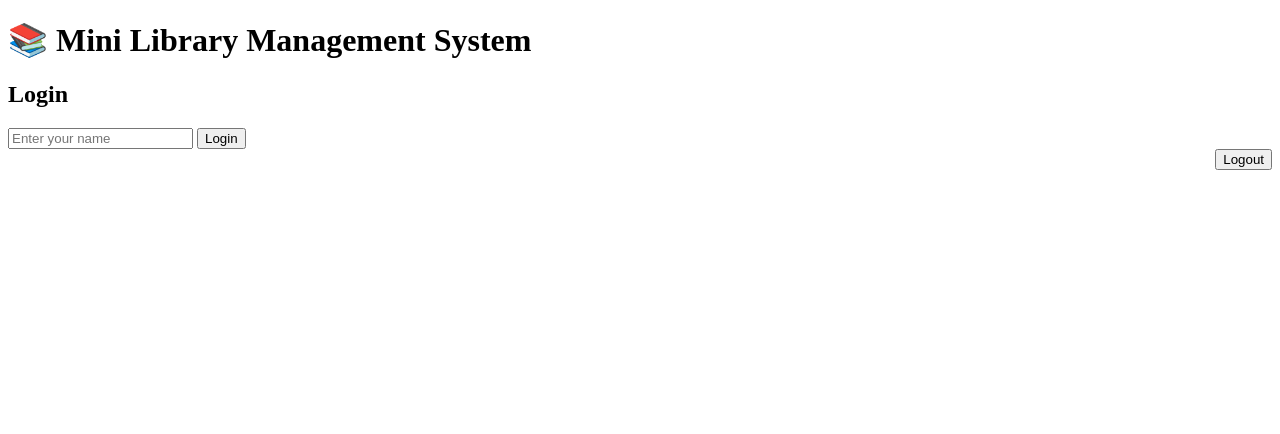
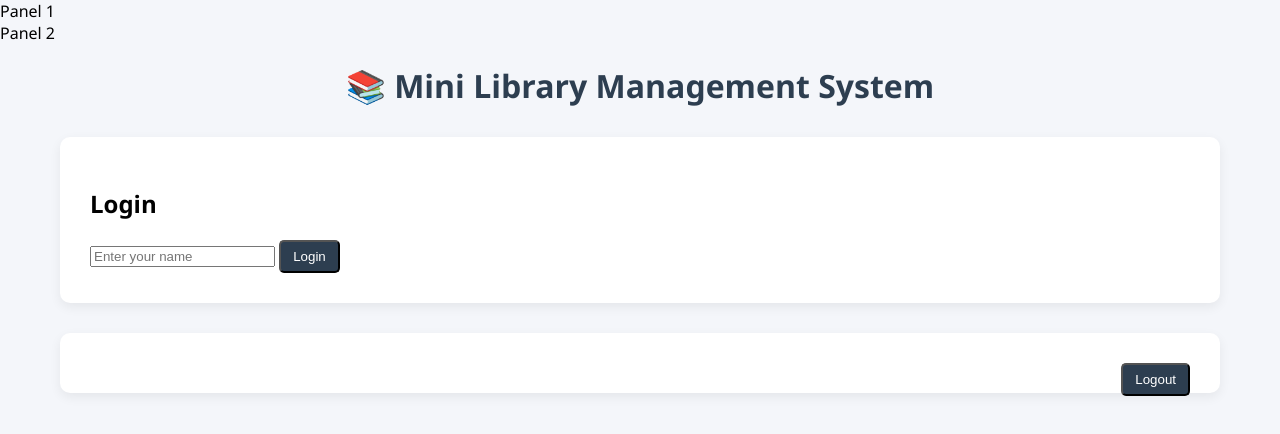
Before and after one commit to dishank-8888/mini-library--leader, a plain HTML site: page template/index.html in a window 1280 px wide. Drawn offline with Linux system fonts and the light colour scheme.

Commit message:
Added Styles and Panels

```diff
--- a/template/index.html
+++ b/template/index.html
@@ -4,6 +4,62 @@
     <meta charset="UTF-8">
     <title>Mini Library Management System</title>
     <meta name="viewport" content="width=device-width, initial-scale=1">
+<style>
+    /* --- Part 1: Structure and Styling --- */
+    body {
+        font-family: 'Segoe UI', sans-serif;
+        background: #f4f6fa;
+        margin: 0;
+    }
+    h1 {
+        text-align: center;
+        color: #2d3e50;
+        margin-top: 20px;
+    }
+    .container, .login-panel {
+        max-width: 1100px;
+        margin: 30px auto;
+        background: #fff;
+        padding: 30px;
+        border-radius: 10px;
+        box-shadow: 0 4px 12px #0001;
+    }
+    .flex {
+        display: flex;
+        gap: 40px;
+        flex-wrap: wrap;
+    }
+    .panel {
+        flex: 1 1 350px;
+        min-width: 300px;
+    }
+    button {
+        background: #2d3e50;
+        color: #fff;
+        padding: 7px 12px;
+        border-radius: 5px;
+        cursor: pointer;
+        transition: background 0.2s;
+    }
+    button:hover {
+        background: #1a2533;
+    }
+    .notification {
+        padding: 10px;
+        border-radius: 5px;
+        display: none;
+        margin: 10px 0;
+        color: #fff;
+    }
+    .notification.success { background: #4caf50; }
+    .notification.error { background: #e53935; }
+</style>
+
+<!-- Inside the flex container (add to the previous flex div) -->
+<div class="panel">Panel 1</div>
+<div class="panel">Panel 2</div>
+<!-- Add more panels as needed -->
+
 </head>
 <body>
     <h1>📚 Mini Library Management System</h1>
```
